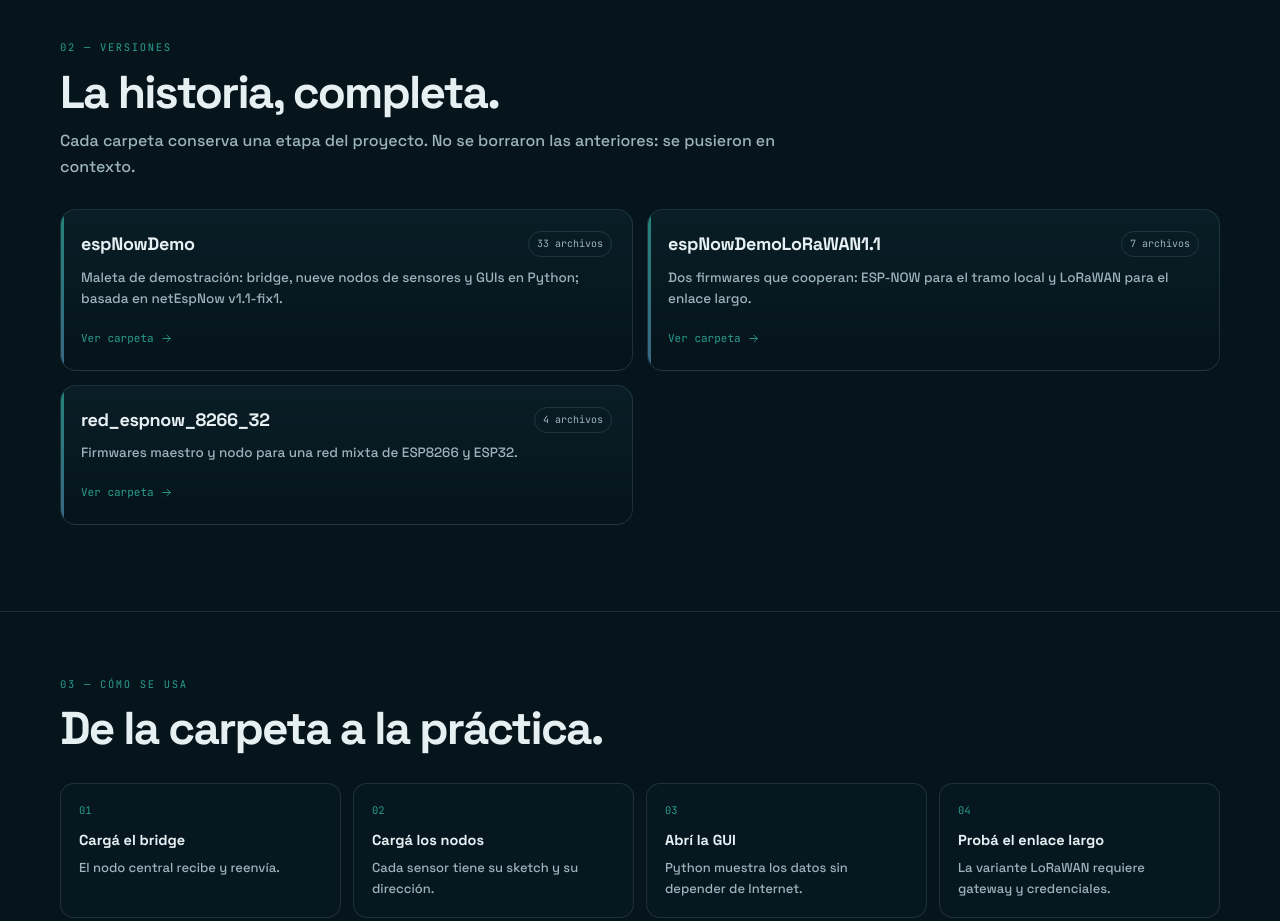
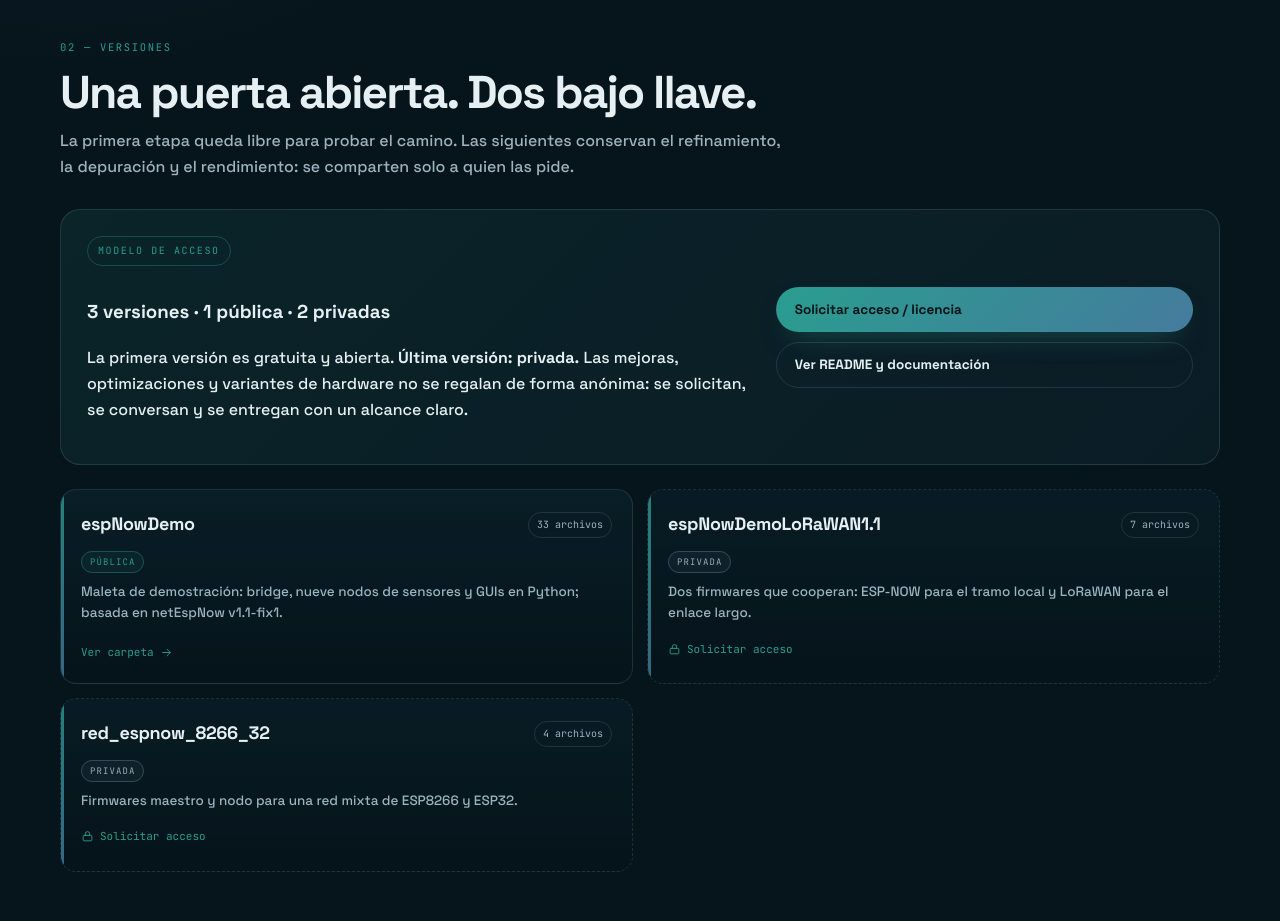
Before and after one commit to jmadasme/espnow-demos, a plain HTML site: page docs/index.html in a window 1280 px wide. Shown: the part 1360-2281 px from the top of the page. Drawn offline with Linux system fonts and the light colour scheme; no server answers.

Commit message:
docs: landing con el contenido completo del proyecto

```diff
--- a/docs/index.html
+++ b/docs/index.html
@@ -134,14 +134,15 @@ h2{font-size:clamp(30px,4vw,46px);line-height:1.05;letter-spacing:-.04em;margin:
   .stat{border-right:0;border-bottom:1px solid var(--line)}
   h1{font-size:42px}
 }
-</style>
+.gate{display:grid;grid-template-columns:1.35fr .85fr;gap:26px;align-items:center;border:1px solid var(--line);border-radius:20px;padding:26px;background:linear-gradient(135deg,rgba(42,157,143,.12),rgba(69,123,157,.08));margin:22px 0 24px}.gate-badge{display:inline-block;font-family:var(--mono);font-size:10px;letter-spacing:.16em;color:var(--accent);border:1px solid rgba(42,157,143,.35);padding:6px 10px;border-radius:999px;margin-bottom:12px}.gate-actions{display:flex;flex-direction:column;gap:10px;align-items:stretch}.version.private{border-style:dashed;background:linear-gradient(180deg,rgba(11,34,43,.55),rgba(6,20,27,.7))}.version .state{font-family:var(--mono);font-size:9px;letter-spacing:.12em;padding:4px 8px;border-radius:999px;border:1px solid var(--line);color:var(--muted)}.state.pub{color:#2A9D8F;border-color:rgba(42,157,143,.4);background:rgba(42,157,143,.08)}.state.priv{color:#9ab;border-color:rgba(91,124,153,.45);background:rgba(91,124,153,.08)}.private-link{color:#9ab;cursor:pointer}@media(max-width:820px){.gate{grid-template-columns:1fr}}</style>
 <link rel="stylesheet" href="assets/community.css?v=1">
 </head>
 <body>
 <header class="nav"><div class="wrap nav-in">
   <a class="brand" href="/"><span class="brand-mark"><svg viewBox="0 0 24 24" width="18" height="18" fill="none" stroke="currentColor" stroke-width="1.7" stroke-linecap="round" stroke-linejoin="round" aria-hidden="true"><path d="m12 2 9 5-9 5-9-5 9-5z"/><path d="m3 12 9 5 9-5M3 17l9 5 9-5"/></svg></span><span>jmadasme<span style="color:var(--accent)">.</span>portfolio</span></a>
   <nav class="nav-links">
-    <a href="#proyecto">Proyecto</a><a href="#versiones">Versiones</a><a href="#stack">Stack</a><a href="#docs">Docs</a><a href="#comunidad">Comunidad</a>
+    <a href="#proyecto">Proyecto</a><a href="#versiones">Versiones</a>
+      <a href="#acceso">Acceso</a><a href="#stack">Stack</a><a href="#docs">Docs</a><a href="#comunidad">Comunidad</a>
     <a class="btn btn-ghost" style="padding:9px 15px" href="/iot/">← IoT</a>
   </nav>
 </div></header>
@@ -155,7 +156,7 @@ h2{font-size:clamp(30px,4vw,46px);line-height:1.05;letter-spacing:-.04em;margin:
       <a class="btn btn-primary" href="https://github.com/jmadasme/espnow-demos" target="_blank" rel="noopener">Ver el repositorio <svg viewBox="0 0 24 24" width="15" height="15" fill="none" stroke="currentColor" stroke-width="1.7" stroke-linecap="round" stroke-linejoin="round" aria-hidden="true"><path d="M5 12h14M13 6l6 6-6 6"/></svg></a>
       <a class="btn btn-ghost" href="#versiones">Explorar versiones</a>
     </div>
-    <div class="badges"><span class="badge">MIT</span><span class="badge">IoT &amp; Hardware</span><span class="badge">3 versiónes</span><span class="badge">GitHub Pages</span></div>
+    <div class="badges"><span class="badge">MIT</span><span class="badge">IoT &amp; Hardware</span><span class="badge">3 versiones · 2 privadas</span><span class="badge">GitHub Pages</span></div>
   </div>
   <div class="hero-visual">
     <div class="visual-frame"><img src="assets/architecture.svg" alt="Árbol de versiones de ESP-NOW Demos"></div>
@@ -164,7 +165,7 @@ h2{font-size:clamp(30px,4vw,46px);line-height:1.05;letter-spacing:-.04em;margin:
   </div>
 </div></section>
 
-<section class="stats"><div class="wrap stats-grid"><div class="stat"><div class="stat-num">3</div><div class="stat-label">versiones</div></div><div class="stat"><div class="stat-num">9</div><div class="stat-label">nodos demo</div></div><div class="stat"><div class="stat-num">2</div><div class="stat-label">radios</div></div><div class="stat"><div class="stat-num">0</div><div class="stat-label">router</div></div></div></section>
+<section class="stats"><div class="wrap stats-grid"><div class="stat"><div class="stat-num">3</div><div class="stat-label">versiones</div></div><div class="stat"><div class="stat-num">1</div><div class="stat-label">pública</div></div><div class="stat"><div class="stat-num">2</div><div class="stat-label">privadas</div></div><div class="stat"><div class="stat-num">1</div><div class="stat-label">licencia</div></div></div></section>
 
 <section class="section" id="proyecto"><div class="wrap">
   <div class="section-head reveal"><div class="kicker">01 — El proyecto</div><h2>Qué resuelve</h2><p class="section-sub">Tres demos que muestran cómo conectar sensores en campo: una maleta con bridge y nueve nodos, un enlace ESP-NOW + LoRaWAN con dos firmwares y una red mixta ESP8266/ESP32.</p></div>
@@ -175,19 +176,34 @@ h2{font-size:clamp(30px,4vw,46px);line-height:1.05;letter-spacing:-.04em;margin:
 </div></section>
 
 <section class="section" id="versiones"><div class="wrap">
-  <div class="section-head reveal"><div class="kicker">02 — Versiones</div><h2>La historia, completa.</h2><p class="section-sub">Cada carpeta conserva una etapa del proyecto. No se borraron las anteriores: se pusieron en contexto.</p></div>
+  <div class="section-head reveal"><div class="kicker">02 — Versiones</div><h2>Una puerta abierta. Dos bajo llave.</h2>
+  <p class="section-sub">La primera etapa queda libre para probar el camino. Las siguientes conservan el refinamiento, la depuración y el rendimiento: se comparten solo a quien las pide.</p></div>
+  <div class="gate reveal" id="acceso">
+    <div>
+      <span class="gate-badge">MODELO DE ACCESO</span>
+      <h3>3 versiones · 1 pública · 2 privadas</h3>
+      <p>La primera versión es gratuita y abierta. <strong>Última versión: privada.</strong> Las mejoras, optimizaciones y variantes de hardware no se regalan de forma anónima: se solicitan, se conversan y se entregan con un alcance claro.</p>
+    </div>
+    <div class="gate-actions">
+      <a class="btn btn-primary" href="https://github.com/jmadasme/espnow-demos/issues/new?template=solicitud-acceso.yml&title=Solicitud%20de%20acceso%20a%20versiones%20privadas" target="_blank" rel="noopener">Solicitar acceso / licencia</a>
+      <a class="btn btn-ghost" href="#docs">Ver README y documentación</a>
+    </div>
+  </div>
   <div class="versions"><article class="version reveal">
   <div class="version-top"><h3>espNowDemo</h3><span class="count">33 archivos</span></div>
+  <div style="margin-bottom:8px"><span class="state pub">PÚBLICA</span></div>
   <p>Maleta de demostración: bridge, nueve nodos de sensores y GUIs en Python; basada en netEspNow v1.1-fix1.</p>
-  <a href="https://github.com/jmadasme/espnow-demos/tree/main/versions/espNowDemo" target="_blank" rel="noopener">Ver carpeta <svg viewBox="0 0 24 24" width="13" height="13" fill="none" stroke="currentColor" stroke-width="1.7" stroke-linecap="round" stroke-linejoin="round" aria-hidden="true"><path d="M5 12h14M13 6l6 6-6 6"/></svg></a>
-</article><article class="version reveal">
+  <a href="versions/espNowDemo/" target="_blank" rel="noopener">Ver carpeta <svg viewBox="0 0 24 24" width="13" height="13" fill="none" stroke="currentColor" stroke-width="1.7" stroke-linecap="round" stroke-linejoin="round" aria-hidden="true"><path d="M5 12h14M13 6l6 6-6 6"/></svg></a>
+</article><article class="version reveal private">
   <div class="version-top"><h3>espNowDemoLoRaWAN1.1</h3><span class="count">7 archivos</span></div>
+  <div style="margin-bottom:8px"><span class="state priv">PRIVADA</span></div>
   <p>Dos firmwares que cooperan: ESP-NOW para el tramo local y LoRaWAN para el enlace largo.</p>
-  <a href="https://github.com/jmadasme/espnow-demos/tree/main/versions/espNowDemoLoRaWAN1.1" target="_blank" rel="noopener">Ver carpeta <svg viewBox="0 0 24 24" width="13" height="13" fill="none" stroke="currentColor" stroke-width="1.7" stroke-linecap="round" stroke-linejoin="round" aria-hidden="true"><path d="M5 12h14M13 6l6 6-6 6"/></svg></a>
-</article><article class="version reveal">
+  <a class="private-link" href="https://github.com/jmadasme/espnow-demos/issues/new?template=solicitud-acceso.yml&title=Solicitud%20de%20acceso%20a%20versiones%20privadas" target="_blank" rel="noopener"><svg viewBox="0 0 24 24" width="13" height="13" fill="none" stroke="currentColor" stroke-width="1.7" stroke-linecap="round" stroke-linejoin="round" aria-hidden="true"><rect x="4" y="10" width="16" height="10" rx="2"/><path d="M8 10V7a4 4 0 0 1 8 0v3"/></svg> Solicitar acceso</a>
+</article><article class="version reveal private">
   <div class="version-top"><h3>red_espnow_8266_32</h3><span class="count">4 archivos</span></div>
+  <div style="margin-bottom:8px"><span class="state priv">PRIVADA</span></div>
   <p>Firmwares maestro y nodo para una red mixta de ESP8266 y ESP32.</p>
-  <a href="https://github.com/jmadasme/espnow-demos/tree/main/versions/red_espnow_8266_32" target="_blank" rel="noopener">Ver carpeta <svg viewBox="0 0 24 24" width="13" height="13" fill="none" stroke="currentColor" stroke-width="1.7" stroke-linecap="round" stroke-linejoin="round" aria-hidden="true"><path d="M5 12h14M13 6l6 6-6 6"/></svg></a>
+  <a class="private-link" href="https://github.com/jmadasme/espnow-demos/issues/new?template=solicitud-acceso.yml&title=Solicitud%20de%20acceso%20a%20versiones%20privadas" target="_blank" rel="noopener"><svg viewBox="0 0 24 24" width="13" height="13" fill="none" stroke="currentColor" stroke-width="1.7" stroke-linecap="round" stroke-linejoin="round" aria-hidden="true"><rect x="4" y="10" width="16" height="10" rx="2"/><path d="M8 10V7a4 4 0 0 1 8 0v3"/></svg> Solicitar acceso</a>
 </article></div>
 </div></section>
 
```
